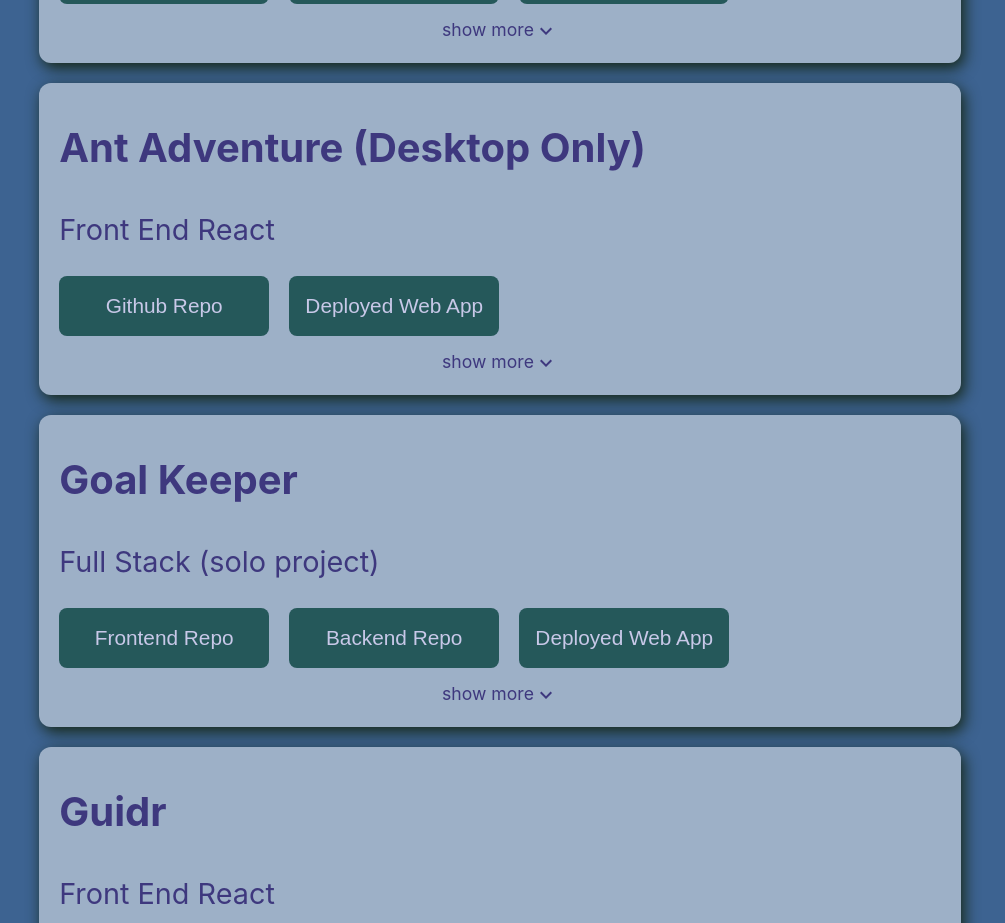
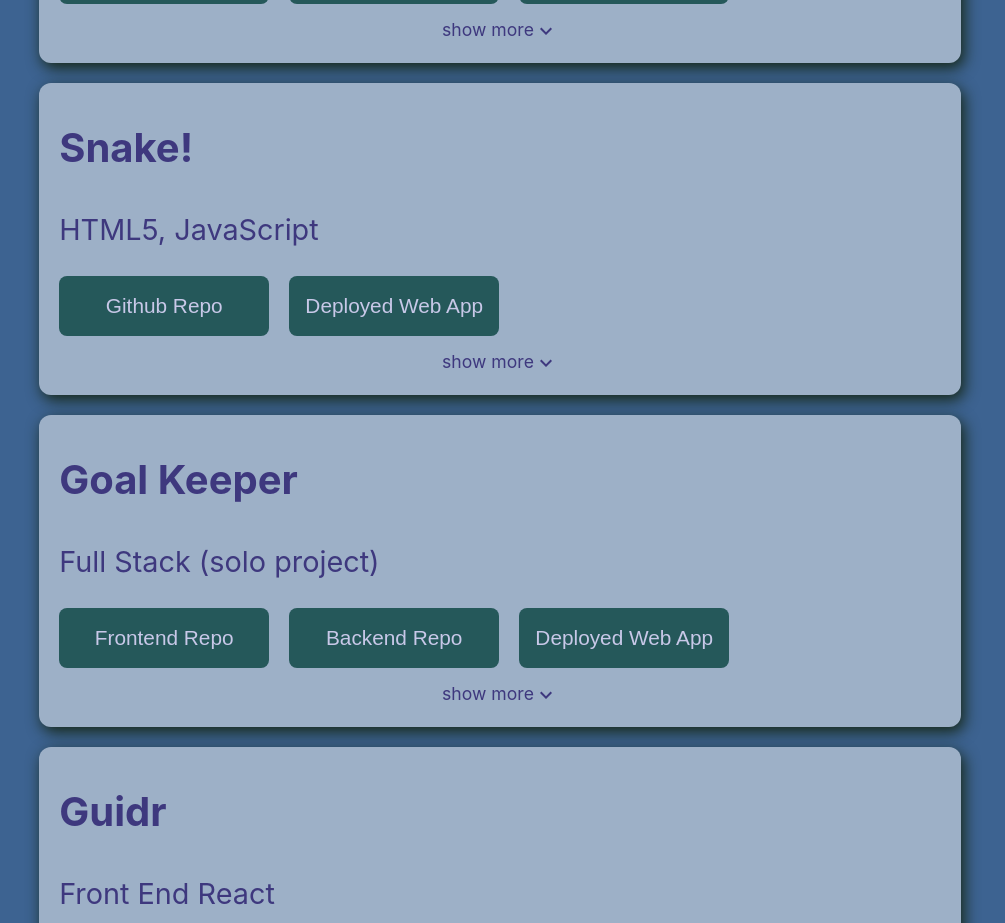
Before and after one commit to WilliamBerlin76/PersonalPortfolio, a React (Create React App) app: page / in a window 1280 px wide. Shown: the part 1860-2783 px from the top of the page, without its empty margins (140-1145 px from the left). Built offline with nearby package versions, Linux system fonts and the light colour scheme; no server answers.

Commit message:
added snake

```diff
--- a/src/dataArrays.js
+++ b/src/dataArrays.js
@@ -18,12 +18,20 @@
 
     // },
 
+    // {
+    //     name:'Ant Adventure (Desktop Only)',
+    //     role:'Front End React',
+    //     githubLink:'https://github.com/CS26-Team-PleaseComeToBrazil-Mud-Game',
+    //     deployedLink:'https://ant-adventure.now.sh/',
+    //     description: 'Ant adventure is a simple maze adventure game where the player is an ant traversing the vast maze of an ant hill. The backend was built with Python3 and Django, and the frontend was built using React.js.',
+
+    // },
     {
-        name:'Ant Adventure (Desktop Only)',
-        role:'Front End React',
-        githubLink:'https://github.com/CS26-Team-PleaseComeToBrazil-Mud-Game',
-        deployedLink:'https://ant-adventure.now.sh/',
-        description: 'Ant adventure is a simple maze adventure game where the player is an ant traversing the vast maze of an ant hill. The backend was built with Python3 and Django, and the frontend was built using React.js.',
+        name:'Snake!',
+        role:'HTML5, JavaScript',
+        githubLink:'https://github.com/WilliamBerlin76/snake',
+        deployedLink:'https://thebigsnake.netlify.app',
+        description: "Classic snake game created with vanilla JavaScript. Play as a snake as you try to eat food across the map. The more you eat, the bigger you get, and the faster you move. Don't run into the walls, or yourself!",
 
     },
     {
```
